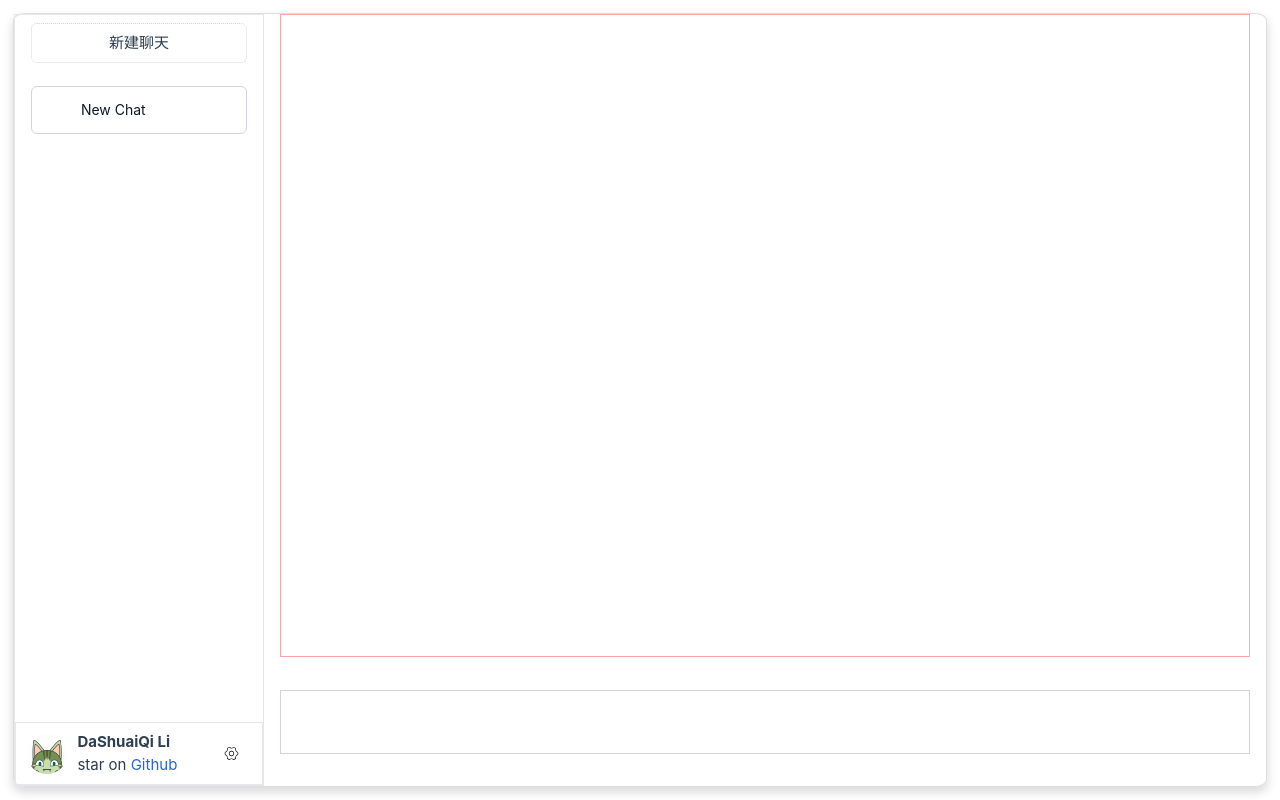
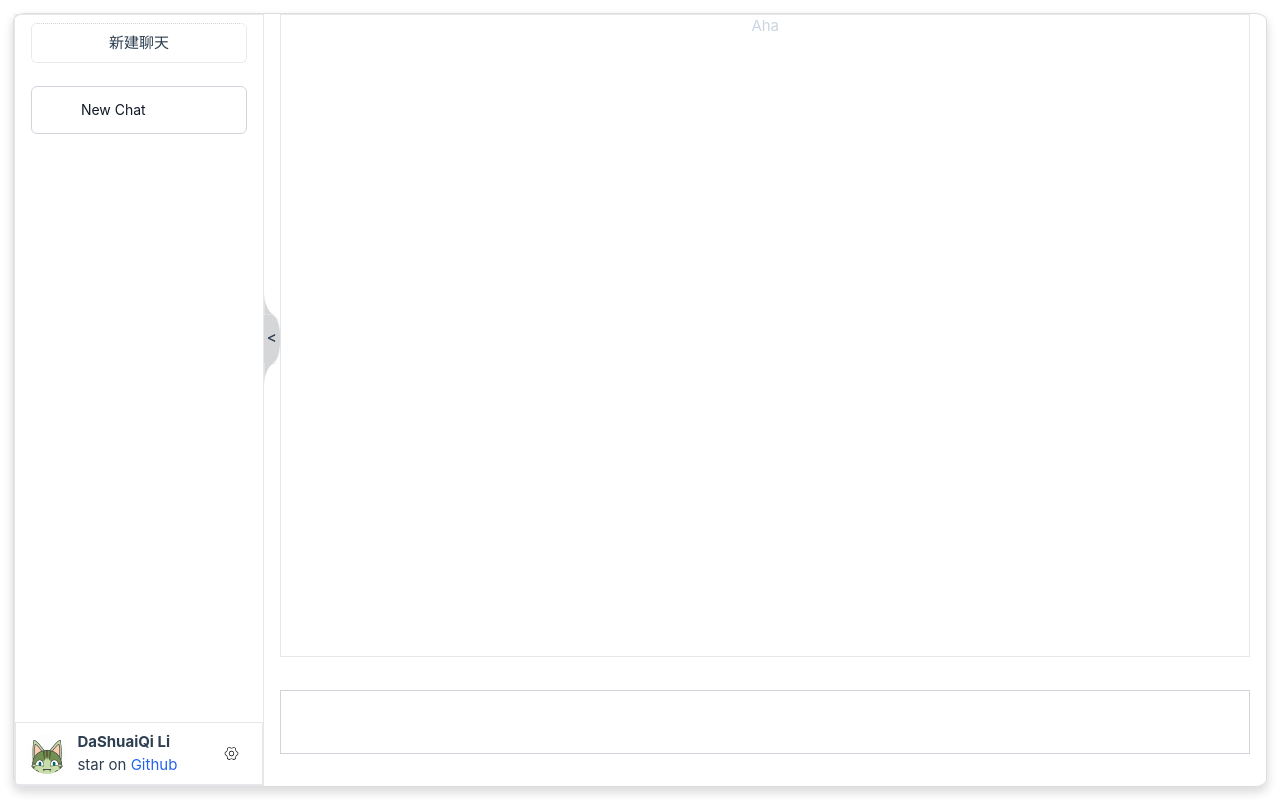
Before and after one commit to SinMu-L/chatweb, a Vue app: page /#/ in a window 1280 px wide. Built offline with nearby package versions, Linux system fonts and the light colour scheme; a web font is replaced by a local one.

Commit message:
修复路由无法跳转问题;修改侧边显影箭头样式

```diff
--- a/src/components/ChatItem.vue
+++ b/src/components/ChatItem.vue
@@ -19,6 +19,8 @@ export default {
         },
         delItem(e) {
             this.$emit('del', this.idx)
+            // 阻止冒泡,如果不添加会触发 router-link 的跳转
+            e.preventDefault();
         },
         activeItem(){
             return this.$route.path == this.path ? 'bg-gray-200': ''
--- a/src/components/MainArea.vue
+++ b/src/components/MainArea.vue
@@ -19,7 +19,7 @@ export default {
       text: "",
       // 默认：消息出于加载中
       msgReload: false,
-      // 默认：非只读
+      // 默认：输入框可以写入
       readonly: false,
       store,
     }
@@ -35,17 +35,32 @@ export default {
         }
         this.readonly = true
 
-        this.msgList.push({ role: "user", time: (new Date()).toLocaleString("sv-SE"), msg: this.text, msgReload: false })
+        const uuid = this.$route.params.uuid
+        const index = store.chatStorage.data.chat.findIndex(v=>v.uuid == uuid)
+        store.chatStorage.data.chat[index].data.push({
+            time: (new Date()).toLocaleString("sv-SE"),
+            msg: this.text,
+            role: "user",
+            msgReload: false
+          })
+
+        // this.msgList.push({ role: "user", time: (new Date()).toLocaleString("sv-SE"), msg: this.text, msgReload: false })
         var t = this.text
         this.text = ""
-        this.msgList.push({ role: "AI", time: (new Date()).toLocaleString("sv-SE"), msg: "", msgReload: true })
+        store.chatStorage.data.chat[index].data.push({
+            time: (new Date()).toLocaleString("sv-SE"),
+            msg: "",
+            role: "AI",
+            msgReload: true
+          })
+        // this.msgList.push({ role: "AI", time: (new Date()).toLocaleString("sv-SE"), msg: "", msgReload: true })
         console.log(t)
-        this.startStream(t)
+        this.startStream(t,index)
       }
 
 
     },
-    async startStream(prompt) {
+    async startStream(prompt, index) {
       const url = import.meta.env.VITE_AI_BASE_URL;
       const key = import.meta.env.VITE_AI_KEY
       const response = await fetch(url, {
@@ -82,9 +97,11 @@ export default {
           const res = chunk.split(": ")[1].split("\n\n")[0]
 
           const result = JSON.parse(res)
+          store.chatStorage.data.chat[index].data[store.chatStorage.data.chat[index].data.length -1].msgReload = false
+          store.chatStorage.data.chat[index].data[store.chatStorage.data.chat[index].data.length -1].msg += `${result['choices'][0]['delta']['content']}`
           this.msgList[this.msgList.length - 1]['msgReload'] = false
-          this.msgList[this.msgList.length - 1]['msg'] += `${result['choices'][0]['delta']['content']}`
-          console.log(result['choices'][0]['delta']['content']);
+          // this.msgList[this.msgList.length - 1]['msg'] += `${result['choices'][0]['delta']['content']}`
+          // console.log(result['choices'][0]['delta']['content']);
         } catch (e) {
           console.log("解析数据出错:", chunk)
           // this.msgList[this.msgList.length - 1]['msg'] += `${chunk}`
@@ -99,9 +116,18 @@ export default {
     },
 
   },
+  mounted(){
+
+  },
   updated(){
-    console.log('对应的idd:', this.$route.params.uuid)
-    // this.msgList = store.getMsgListByUuid(this.$route.params.uuid)
+    if(this.$route.params.uuid){
+      try{
+        this.msgList = store.getMsgListByUuid(this.$route.params.uuid)
+
+      }catch(e){
+        console.log('获取消息列表失败.', this.$route.params.uuid)
+      }
+    }
   },
 
 }
@@ -109,11 +135,13 @@ export default {
 </script>
 
 <template>
+  <div  class="right  h-full  " :class="store.isShow ? 'w-4/5' : 'w-full'">
 
-  <div class="right  h-full  " :class="store.isShow ? 'w-4/5' : 'w-full'">
-    <div class="mx-4 h-full flex flex-col ">
-      <div class=" basis-5/6 px-4 border  border-red-300  overflow-auto">
-        <div class="pt-2">
+
+    <div  class="mx-4 h-full flex flex-col ">
+      <div  class=" basis-5/6 px-4 border   overflow-auto">
+        <div v-if="this.$route.path == '/'" class="text-center text-slate-300">Aha</div>
+        <div v-else class="pt-2">
           <MessageItem v-for="(msgItem, index) in msgList" :key="index" :role="msgItem['role']" :msg="msgItem['msg']"
             :time="msgItem['time']" :msgReload="msgItem['msgReload']"></MessageItem>
         </div>
--- a/src/components/SidebarFlexible.vue
+++ b/src/components/SidebarFlexible.vue
@@ -24,32 +24,40 @@ export default {
         },
         popChaItemData(idx) {
             console.log('要删除的索引值',idx)
-            // TODO 无法正常删除
 
             if (store.chatStorage.data.chat.length > 0) {
                 const index = store.chatStorage.data.chat.findIndex(v => v.uuid == idx)
-                console.log('index:',index, 'store:', store.chatStorage.data.chat[0])
+                console.log("index:",index)
+                // 删除sidebar
+                store.chatStorage.data.sidebar.splice(index,1)
                 store.chatStorage.data.chat.splice(index,1)
-                // this.ChatItemData.splice(index, 1)
+
                 console.log('删除。。')
                 if(store.chatStorage.data.chat.length > 0){
-                    console.log('跳转1234124:',store.chatStorage.data.chat[1].uuid )
-                    this.$router.replace(`/chat/`)
-                    // this.$router.replace
+                    this.$router.replace(`/chat/${store.chatStorage.data.chat[index-1].uuid}`)
                 }else{
-                    console.log('跳转: /' )
-                    this.$router.replace('/chat/')
+                    this.$router.replace('/')
                 }
             } else {
                 console.log('列表最少保留一个')
             }
+            return ;
         },
-        enableEditChatItem(index) {
-            this.ChatItemData[index - 1]['enEdit'] = !this.ChatItemData[index - 1]['enEdit']
+        enableEditChatItem(uuid) {
+            console.log(uuid)
+            const index = store.chatStorage.data.chat.findIndex(v => v.uuid == uuid)
+            // 删除sidebar
+            store.chatStorage.data.sidebar[index].enEdit = !store.chatStorage.data.sidebar[index].enEdit
+            // this.ChatItemData[index - 1]['enEdit'] = !this.ChatItemData[index - 1]['enEdit']
         },
         addChatItem() {
             const idx = this.randomUuid()
             console.log(idx)
+            store.chatStorage.data.sidebar.push({
+                uuid: idx,
+                title: 'New Chat',
+                enEdit: false
+            })
 
             store.chatStorage.data.chat.push({
                 uuid: idx,
@@ -59,8 +67,6 @@ export default {
                     "role": "AI",
                     "msgReload": false
                 }],
-                title: 'New Chat',
-                enEdit: false
             })
             this.$router.push(`/chat/${idx}`)
         },
@@ -87,7 +93,7 @@ export default {
         </div>
         <div class="basis-10/12 overflow-auto ">
 
-            <ChatItem v-for="(chat, index) in store.chatStorage.data.chat" :key="index" :idx="chat['uuid']" v-model:content="chat['title']"
+            <ChatItem v-for="(chat, index) in store.chatStorage.data.sidebar" :key="index" :idx="chat['uuid']" v-model:content="chat['title']"
                 :disabled="chat['enEdit']" @del="popChaItemData" @enableEdit="enableEditChatItem"></ChatItem>
 
 
@@ -98,6 +104,52 @@ export default {
 
     </div>
     <span @click="sidebarFlex">
-        <i class="iconfont icon-left-btn  absolute top-1/2 left-1/5"></i>
+        <div class="  absolute top-1/3 flex flex-col">
+            <div class=" w-1/3   t-shaw">1</div>
+            <div class=" w-1/3 font-medium ltpic-main flex justify-center items-center">{{ store.isShow ? "&lt;": "&gt;" }}</div>
+            <div class=" w-1/3  b-show">1 </div>
+
+        </div>
+        <!-- <span class="w-10 h-10 border absolute top-1/3 left-1/5  ddddddd">123</span> -->
+        <!-- <i class="iconfont icon-left-btn  absolute top-1/2 left-1/5"></i> -->
     </span>
 </template>
+
+
+<style scope>
+:root {
+  --main-bg-color: rgb(213, 214, 216);
+}
+.ltpic-main{
+
+    height: 3rem;
+    width: 1rem;
+    border: 1px var(--main-bg-color) solid;
+    border-left-color: none;
+    border-left-style: none;
+    border-top-right-radius: 50%;
+    border-bottom-right-radius: 50%;
+    background-color: var(--main-bg-color);
+
+    /* x偏移量 | y偏移量 | 阴影模糊半径 | 阴影扩散半径 | 阴影颜色 */
+    box-shadow: 2px 0px 2px -2px var(--main-bg-color);
+}
+.t-shaw{
+    width: 1.5rem;
+    height: 3rem;
+    /* background-color:red; */
+    border-bottom-left-radius: 50%;
+    clip-path: inset(50% 50% 0 0);
+    box-shadow: 0 0 0 20px var(--main-bg-color);
+    color: transparent;
+}
+.b-show{
+    width: 1.5rem;
+    height: 3rem;
+    border-top-left-radius: 50%;
+    clip-path: inset(0 50% 50% 0);
+    box-shadow: 0 0 0 50px var(--main-bg-color);
+    color: transparent;
+}
+
+</style>
--- a/src/store.js
+++ b/src/store.js
@@ -17,10 +17,13 @@ export const store = reactive({
     ]
   },
   chatStorage: {
-    "data": {
-      "active": 0,
-      "chat": [
-        {uuid: 1,title: 'New Chat', enEdit:false, data: [
+    data: {
+      active: 0,
+      sidebar: [
+        {uuid: 1, title: "New Chat", enEdit: false}
+      ],
+      chat: [
+        {uuid: 1, data: [
           {
             "time": "",
             "msg": "index-1",
```
Also changed, not shown: 1 other file (tests, documents, lock files or other folders).
